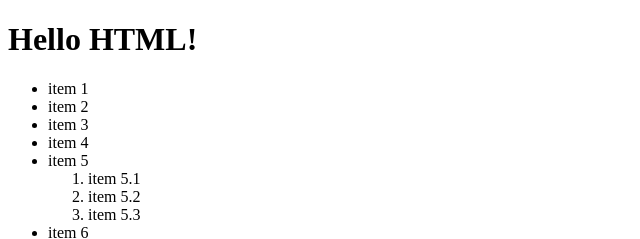
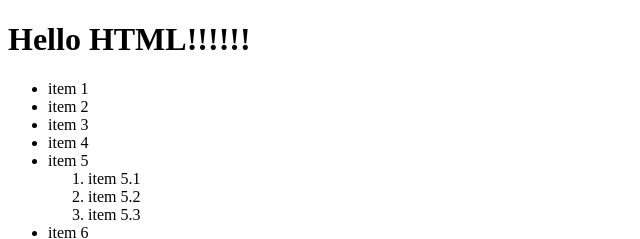
Before and after one commit to 6410615097/hello2, a website: page index.html in a window 1280 px wide. Shown: the top 239 px of the page, 0-640 px from the left. Drawn offline with Linux system fonts and the light colour scheme.

Commit message:
Update index.html

```diff
--- a/index.html
+++ b/index.html
@@ -7,7 +7,7 @@
     <title>Static Template</title>
   </head>
   <body>
-    <h1>Hello HTML!</h1>
+    <h1>Hello HTML!!!!!!</h1>
     <ul>
       <li>item 1</li>
       <li>item 2</li>
```
